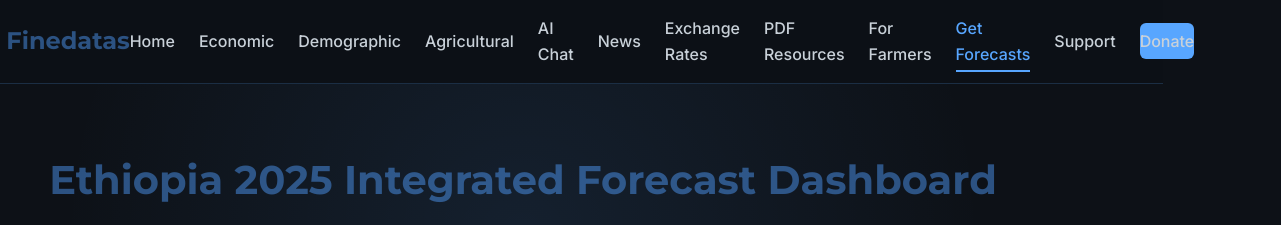
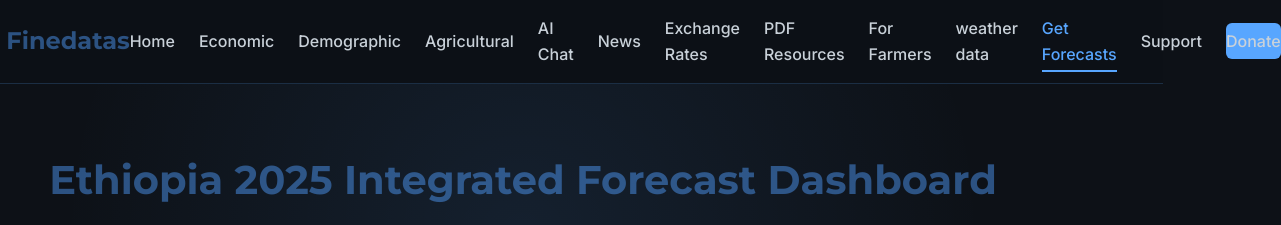
Before and after one commit to gghhxx11299/finedata, a plain HTML site: page insights.html in a window 1280 px wide. Shown: the top 225 px of the page, 1281 px wide, since content can reach past the window. Drawn offline with Linux system fonts and the light colour scheme.

Commit message:
Update insights.html

```diff
--- a/insights.html
+++ b/insights.html
@@ -294,6 +294,7 @@
                     <li><a href="exchange.html">Exchange Rates</a></li>
                     <li><a href="pdf.html">PDF Resources</a></li>
                     <li><a href="weather.html">For Farmers</a></li>
+                    <li><a href="globe.html">weather data</a></li>
                     <li><a href="insights.html"  class="active">Get Forecasts</a></li>
                     <li><a href="support.html">Support</a></li>
                     <li><a href="donate.html" class="btn">Donate</a></li>
```
